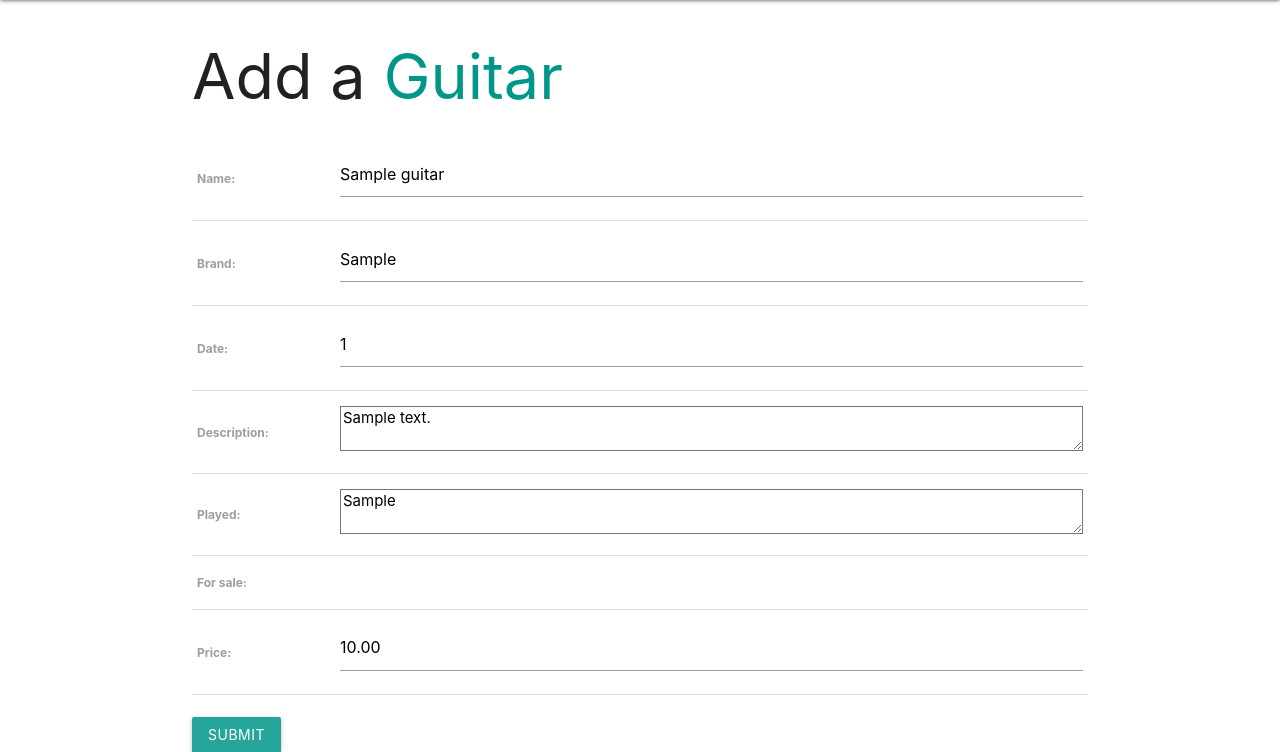
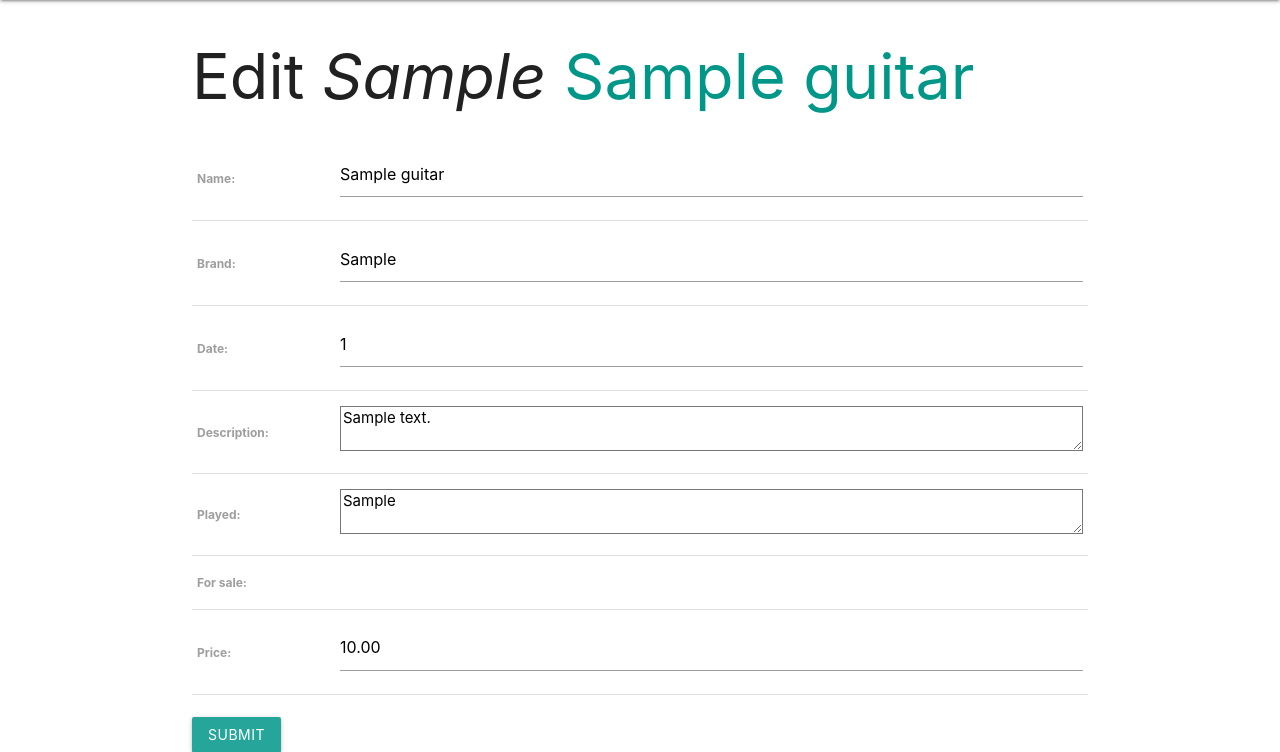
Before and after one commit to cherch173/guitarcollector, a Django app: page /guitars/1/update in a window 1280 px wide. Shown: the part 64-816 px from the top of the page. Run offline with Django 4.2, Linux system fonts and the light colour scheme; tables that the repository leaves empty hold one stand-in row (values such as "Sample post").

Commit message:
update/edit if else added to guitar form html

```diff
--- a/main_app/templates/main_app/guitar_form.html
+++ b/main_app/templates/main_app/guitar_form.html
@@ -2,12 +2,22 @@
 {% extends 'base.html' %}
 
 {% block content %}
+<!-- Step 2.6 ADD if/else to FORM html to SWITCH between ADD & EDIT -->
+{% if object%}
+    <h1>Edit
+        <i>
+            {{object.brand}}
+        </i>
+        <span class="teal-text">{{object.name}}</span>
+    </h1>
+{% else %}
     <h1>
         Add a
         <span class="teal-text">
             Guitar
         </span>
     </h1>
+{% endif %}
 <form action="" method="POST">
     {% csrf_token %}
     <table>
```
Lines whose indentation alone changed are shown as unchanged.
